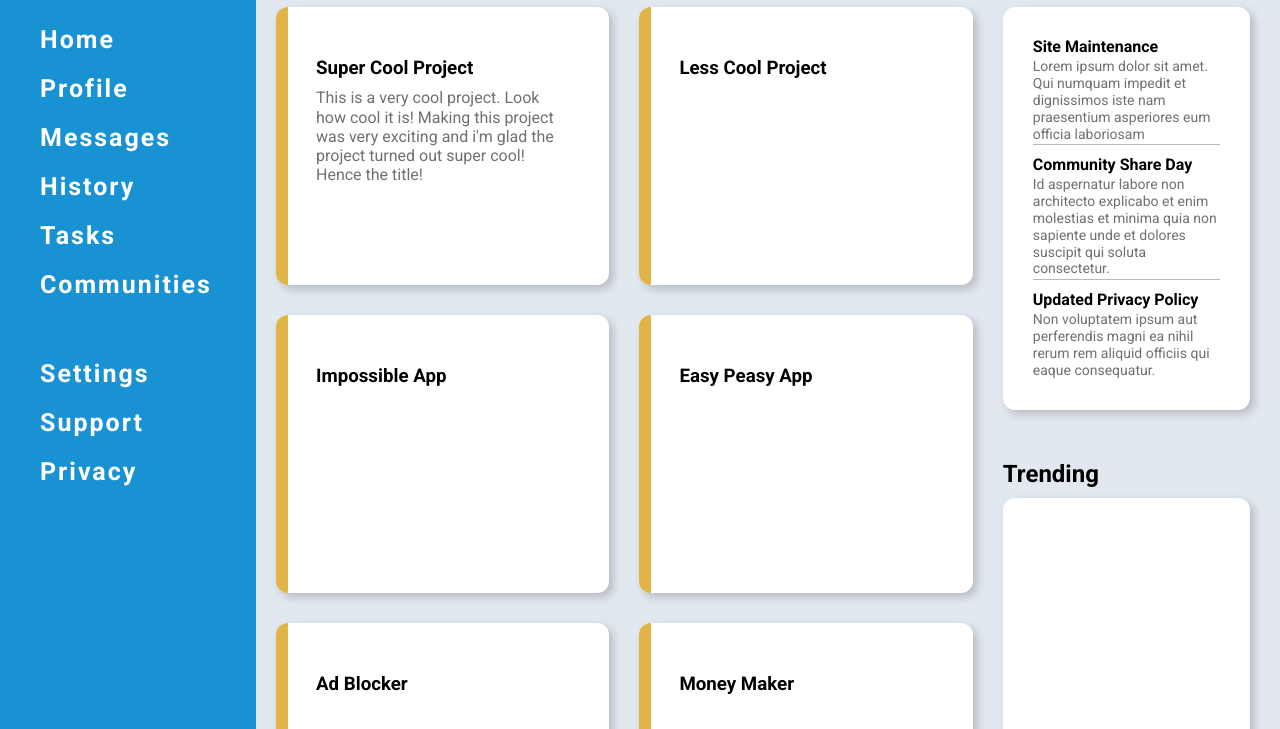
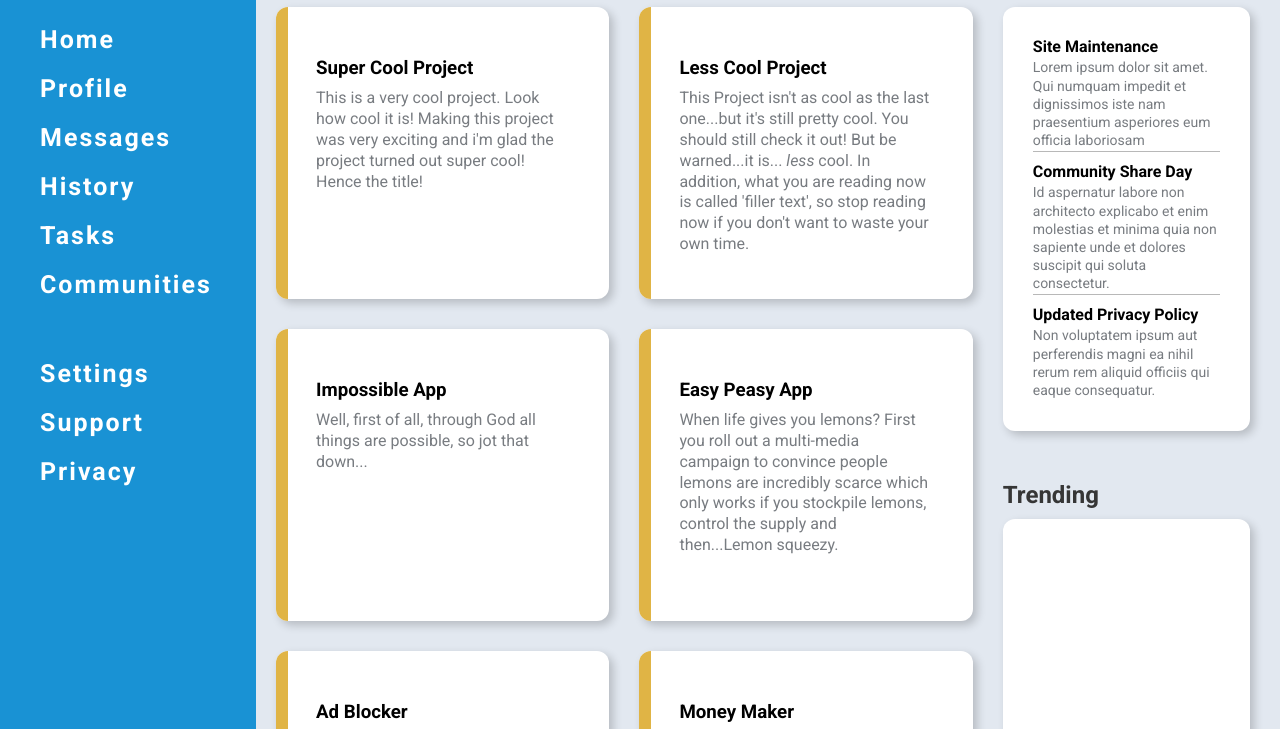
Before and after one commit to paulobrien21/admin-page, a plain HTML site: page index.html in a window 1280 px wide. Shown: the part 109-838 px from the top of the page. Drawn offline with Linux system fonts and the light colour scheme.

Commit message:
- add more content to main content cards

```diff
--- a/index.html
+++ b/index.html
@@ -72,15 +72,26 @@
                 </div>
                 <div class="content-card card-2">
                     <h3>Less Cool Project</h3>
+                    <p>This Project isn't as cool as the last one...but it's still pretty cool.
+                        You should still check it out! But be warned...it is...<em> less</em> cool.
+                        In addition, what you are reading now is called 'filler text', so stop reading now
+                        if you don't want to waste your own time.
+                    </p>
                 </div>
                 <div class="content-card card-3">
                     <h3>Impossible App</h3>
+                    <p>Well, first of all, through God all things are possible, so jot that down...</p>
                 </div>
                 <div class="content-card card-4">
                     <h3>Easy Peasy App</h3>
+                    <p>When life gives you lemons? First you roll out a multi-media campaign
+                        to convince people lemons are incredibly scarce which only works if you stockpile
+                         lemons, control the supply and then...Lemon squeezy.
+                    </p>
                 </div>
                 <div class="content-card card-5">
                     <h3>Ad Blocker</h3>
+                    <p>If you wish to view the content of this card, please disable your ad blocker.</p>
                 </div>
                 <div class="content-card card-6">
                     <h3>Money Maker</h3>
--- a/style.css
+++ b/style.css
@@ -1,3 +1,11 @@
+:root{
+    --header-color: white;
+    --sidebar-color: rgb(25,146,212);
+    --main-content-bg-color: rgb(226,232,240);
+    --small-text-color: rgb(120, 124, 129);
+    --large-text-color: rgb(54, 54, 54);
+    font-family: "Roboto";
+}
 html, body {
     margin: 0;
     padding: 0;
@@ -12,7 +20,7 @@ html, body {
 }
 
 .header{
-    background-color: white;
+    background-color: var(--header-color);
     grid-area: 1 / 2 / 2 / 3;
     position: relative;
     box-shadow: 0px 4px 10px rgba(0, 0, 0, 0.2);
@@ -35,6 +43,7 @@ html, body {
     background-color: rgb(233, 233, 233);
     box-shadow: none;
     border:none;
+    padding-left: 10px;
 }
 .header-upper-right-container{
     grid-area: 1 / 3 / 2 / 4;
@@ -56,7 +65,7 @@ html, body {
     background-color: rgb(64, 226, 43);
 }
 .sidebar{
-    background-color: rgb(25,146,212);
+    background-color: var(--sidebar-color);
     grid-area: 1 / 1 / 3 / 2;
     color: white;
     letter-spacing: 2px;
@@ -76,7 +85,7 @@ html, body {
     margin-top: 20px;
 }
 .content{
-    background-color: rgb(226,232,240);
+    background-color: var(--main-content-bg-color);
     grid-area: 2 / 2 / 3 / 3;
     display:grid;
     grid-template-columns: 70% 30%;
@@ -99,7 +108,7 @@ html, body {
     margin-right: 60px;
 }
 .content-card, .announcement-card, .trending-card{
-    background-color: white;
+    background-color: var(--header-color);
     border-radius: 12px;
     box-shadow: 4px 4px 10px rgba(0, 0, 0, 0.2);
 }
@@ -132,6 +141,7 @@ html, body {
 .content h2{
     max-height: fit-content;
     margin-bottom: -20px;
+    color: var(--large-text-color);
 }
 h3{
     display:inline-block;
@@ -147,8 +157,9 @@ h4{
     grid-area: 1/1/2/-1;
 }
 p{
-    color:rgb(112, 112, 112);
-    line-height: 1.2;
+    color:var(--small-text-color);
+    line-height: 1.3;
+    font-family: "Roboto";
 }
 .announcement-content > p{
     margin-top: 2px;
```
